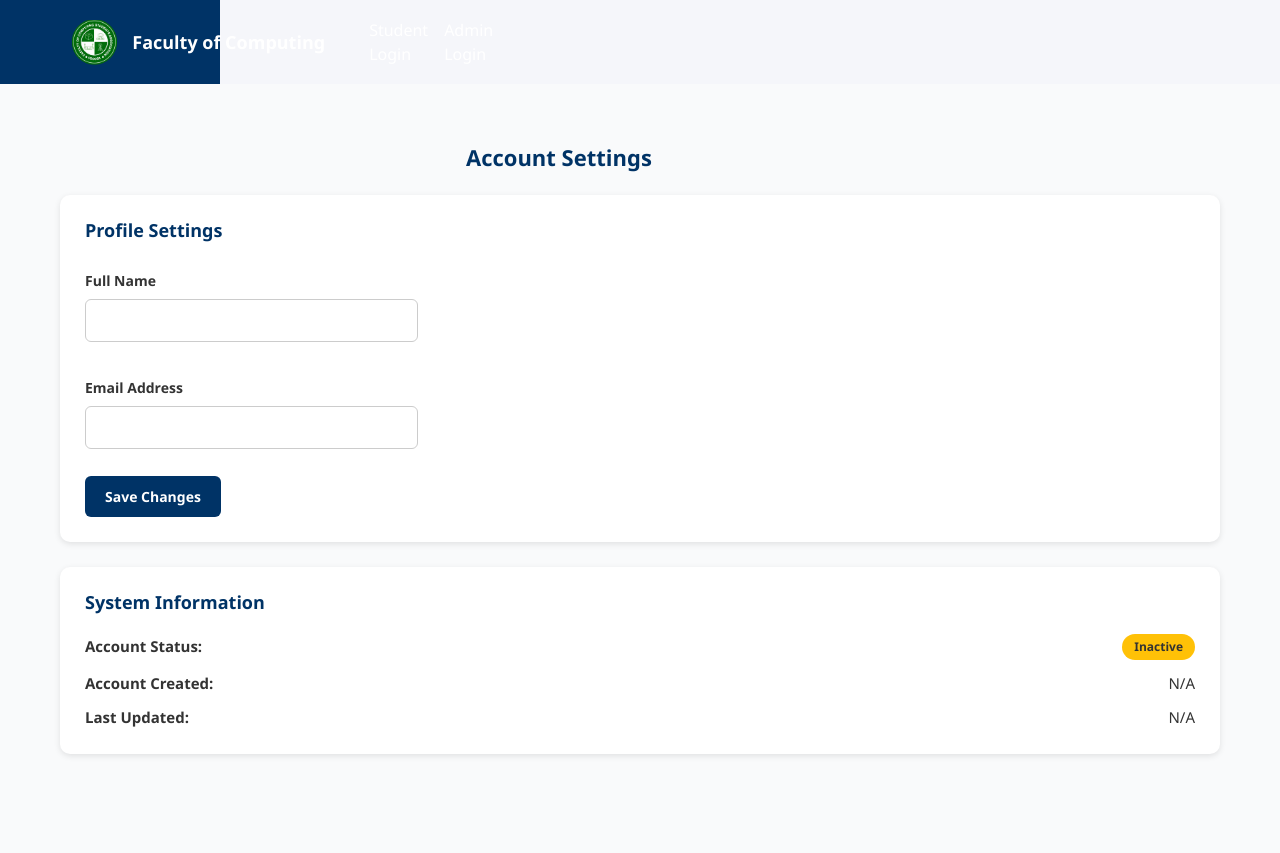
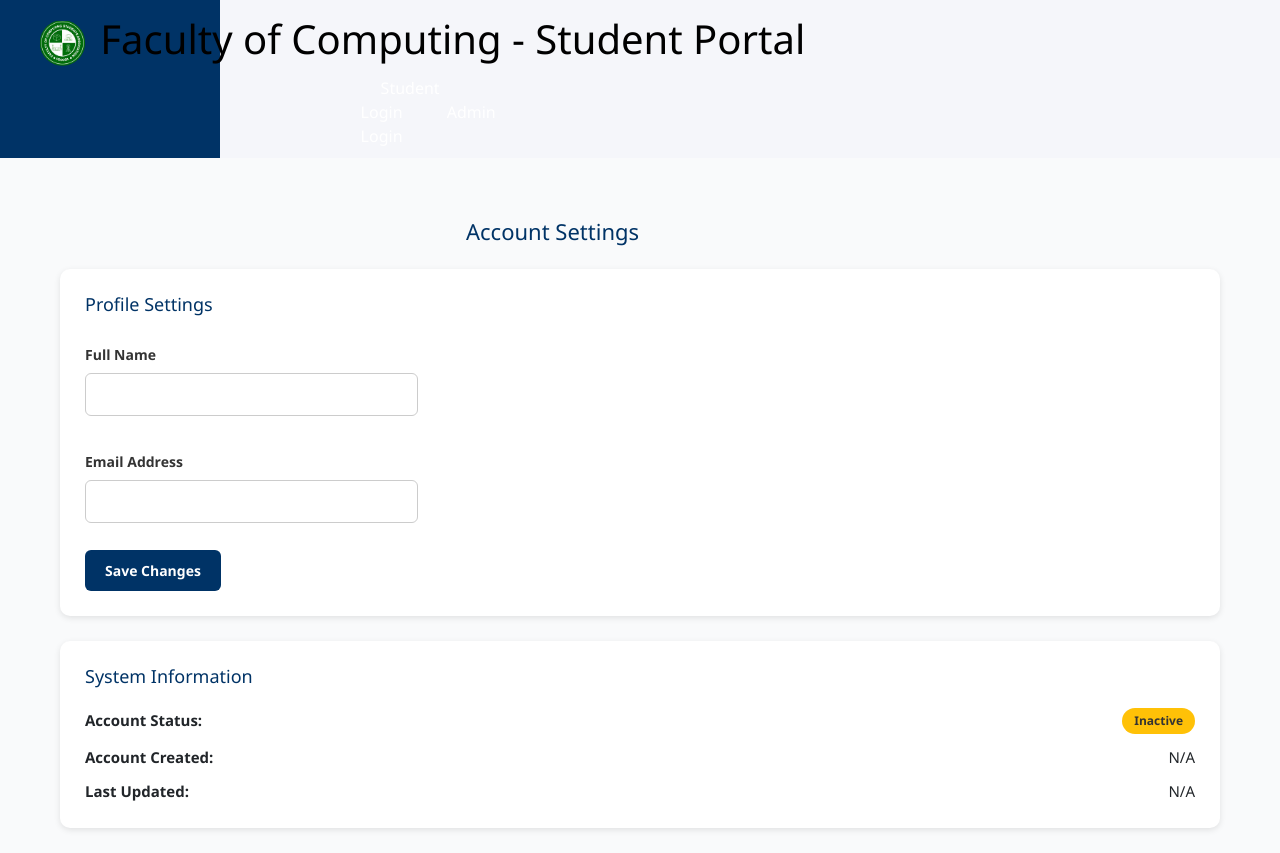
Before and after one commit to icekidtech/UniVerify, a FastAPI app: template templates/settings.html in a window 1280 px wide. Shown: the top 853 px of the page. Run offline with FastAPI, Linux system fonts and the light colour scheme; the template is opened without the code that fills it, so the values that code supplies are empty.

Commit message:
fix: Refactor navbar for consistency with admin layout and improve user experience

```diff
--- a/templates/base.html
+++ b/templates/base.html
@@ -4,43 +4,26 @@
     <meta charset="UTF-8">
     <meta name="viewport" content="width=device-width, initial-scale=1.0">
     <title>{% block title %}Faculty of Computing Student Management System{% endblock %}</title>
+    <link rel="stylesheet" href="/static/css/global.css">
     <link href="https://cdn.jsdelivr.net/npm/bootstrap@5.3.0/dist/css/bootstrap.min.css" rel="stylesheet">
-    <link rel="stylesheet" href="/static/css/global.css">
     {% block extra_css %}{% endblock %}
 </head>
 <body>
-    <!-- Navbar -->
-    <nav class="navbar navbar-expand-lg navbar-dark">
-        <div class="container-fluid">
-            <a class="navbar-brand" href="/">
-                <img src="/static/images/FOCOSA_LOGO-removebg-preview.png" alt="FOCOSA Logo">
-                <span>Faculty of Computing</span>
-            </a>
-            <button class="navbar-toggler" type="button" data-bs-toggle="collapse" data-bs-target="#navbarNav">
-                <span class="navbar-toggler-icon"></span>
-            </button>
-            <div class="collapse navbar-collapse" id="navbarNav">
-                <ul class="navbar-nav ms-auto">
-                    {% if user %}
-                        <li class="nav-item">
-                            <span class="navbar-text">Welcome, <strong>{{ user.name }}</strong></span>
-                        </li>
-                        <li class="nav-item">
-                            <a class="nav-link" href="/settings">Settings</a>
-                        </li>
-                        <li class="nav-item">
-                            <a class="nav-link logout-nav-link" href="/logout">Logout</a>
-                        </li>
-                    {% else %}
-                        <li class="nav-item">
-                            <a class="nav-link" href="/login">Student Login</a>
-                        </li>
-                        <li class="nav-item">
-                            <a class="nav-link" href="/admin/login">Admin Login</a>
-                        </li>
-                    {% endif %}
-                </ul>
-            </div>
+    <!-- Navbar (Consistent with Admin) -->
+    <nav class="navbar">
+        <div class="navbar-brand">
+            <img src="/static/images/FOCOSA_LOGO-removebg-preview.png" alt="FOCOSA Logo">
+            <h1>Faculty of Computing - Student Portal</h1>
+        </div>
+        <div class="admin-user-info">
+            {% if user %}
+                <span class="admin-name">{{ user.name }}</span>
+                <a href="/settings" class="logout-link settings-link">Settings</a>
+                <a href="/logout" class="logout-link">Logout</a>
+            {% else %}
+                <a href="/login" class="logout-link settings-link">Student Login</a>
+                <a href="/admin/login" class="logout-link">Admin Login</a>
+            {% endif %}
         </div>
     </nav>
 
```
